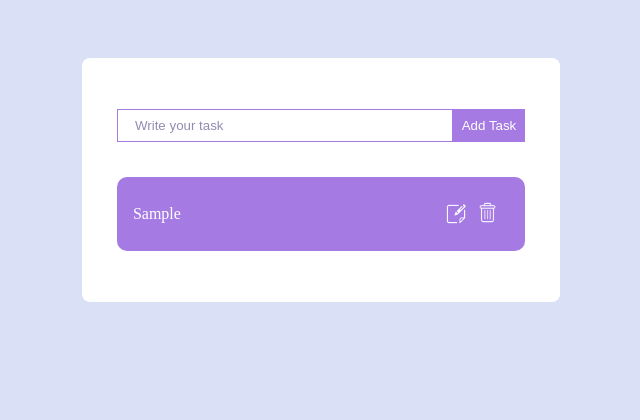
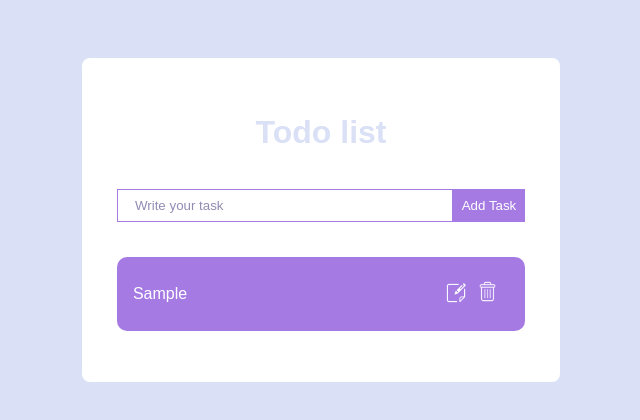
Before and after one commit to SashaDemi/Todo-list, a React (Create React App) app: page / in a window 1280 px wide. Both pictures are taken after typing "Sample" into the empty fields and a click on the button "Add Task". Shown: the top 420 px of the page, without its empty margins (319-959 px from the left). Built offline with nearby package versions, Linux system fonts and the light colour scheme.

Commit message:
add functionality to the edit button.

```diff
--- a/src/App.css
+++ b/src/App.css
@@ -3,6 +3,7 @@ body {
     display: flex;
     justify-content: center;
     align-items: center;
+    font-family: 'Poppins', sans-serif;
 }
 
 .App {
@@ -78,3 +79,7 @@ body {
     text-decoration: line-through;
     cursor: pointer;
 }
+
+.todo-list-title {
+    color: #dae0f5;
+}
--- a/src/components/EditTodoForm.js
+++ b/src/components/EditTodoForm.js
@@ -1,6 +1,25 @@
-const EditTodoForm = () => {
+import {useState} from 'react';
+
+const EditTodoForm = ({editTodo, task}) => {
+    // show up value
+    const [value, setValue] = useState(task.task)
+
+    const handleSubmit = (e) => {
+        e.preventDefault();
+        editTodo(value, task.id);
+        setValue('');
+    }
+
     return (
-        <div>EditTodoForm</div>
+        <form className='todo-form' onSubmit={handleSubmit}>
+            <input type='text' className='todo-input'
+                   value={value}
+                   placeholder='Update task'
+                   onChange={(e) => setValue(e.target.value)}/>
+            <button type='submit' className='todo-button'>
+                Update
+            </button>
+        </form>
     )
 }
 export default EditTodoForm;
--- a/src/components/Todo.js
+++ b/src/components/Todo.js
@@ -2,7 +2,7 @@ import trashImg from '../images/trashImg.png'
 import renameImg from '../images/renameImg.png'
 
 // adding dynamic data to <p>.
-const Todo = ({task, toggleComplete, deleteTodo}) => {
+const Todo = ({task, toggleComplete, deleteTodo, editTodo}) => {
 
     // this function will mark done or not todo items
     const getTaskClassName = (task) => {
@@ -17,8 +17,8 @@ const Todo = ({task, toggleComplete, deleteTodo}) => {
         <div className='todo'>
             <p onClick={() => toggleComplete(task.id)} className={getTaskClassName(task)}>{task.task}</p>
             <div>
-                <img className='rename-image' src={renameImg} alt='Rename'/>
-                <img className='trash-image' src={trashImg} alt='Trash' onClick={() => deleteTodo(task.id)}/>
+                <img className='rename-image' src={renameImg} alt='Rename' role='button' onClick={() => editTodo(task.id)}/>
+                <img className='trash-image' src={trashImg} alt='Trash' role='button' onClick={() => deleteTodo(task.id)}/>
             </div>
         </div>
     )
--- a/src/components/TodoWrapper.js
+++ b/src/components/TodoWrapper.js
@@ -2,6 +2,7 @@ import TodoForm from './TodoForm';
 import {useState} from 'react';
 import {v4 as uuidv4} from 'uuid';
 import Todo from "./Todo";
+import EditTodoForm from "./EditTodoForm";
 // using the UUID library to generate a unique ID number.
 uuidv4();
 
@@ -18,8 +19,6 @@ const TodoWrapper = () => {
                 isEditing: false
             }]
         setTodos(newTodos);
-
-        console.log(newTodos)
     }
 
     // this function is needed to reload state by id, then pass to Todo component.
@@ -37,13 +36,39 @@ const TodoWrapper = () => {
     const deleteTodo = (id) => {
         setTodos(todos.filter(todo => todo.id !== id))
     };
+// this function return isEditing flag
+    const editTodo = (id) => {
+        setTodos(todos.map(todo => {
+            if (todo.id === id) {
+                return {...todo, isEditing: !todo.isEditing};
+            } else {
+                return todo;
+            }
+        }))
+    }
+
+    const editTask = (task, id) => {
+        setTodos(todos.map(todo => {
+            if (todo.id === id) {
+                return {...todo, task, isEditing: !todo.isEditing};
+            } else {
+                return todo;
+            }
+        }))
+    }
     return (
         <div className='todo-wrapper'>
+            <h1 className='todo-list-title'>Todo list</h1>
             <TodoForm addTodo={addTodo}/>
-            {todos.map((todo, index) => (
-                <Todo task={todo} key={index}
-                toggleComplete={toggleComplete}
-                deleteTodo={deleteTodo}/>
+            {todos.map((todo, key) => (
+                todo.isEditing ? (
+                    <EditTodoForm editTodo={editTask} task={todo} key={todo.id}/>
+                    ) : (
+                    <Todo task={todo} key={todo.id}
+                          toggleComplete={toggleComplete}
+                          deleteTodo={deleteTodo}
+                          editTodo={editTodo}/>
+                    )
             ))}
         </div>
     )
```
